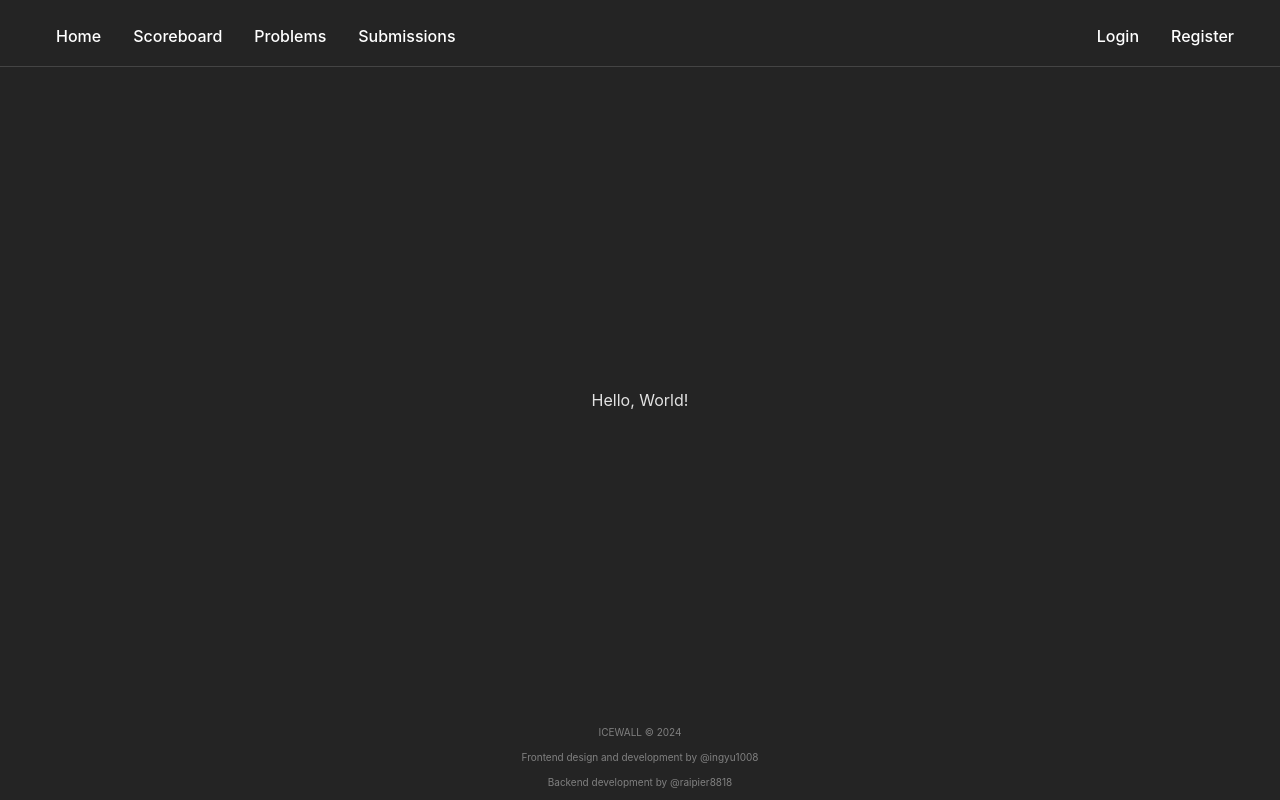
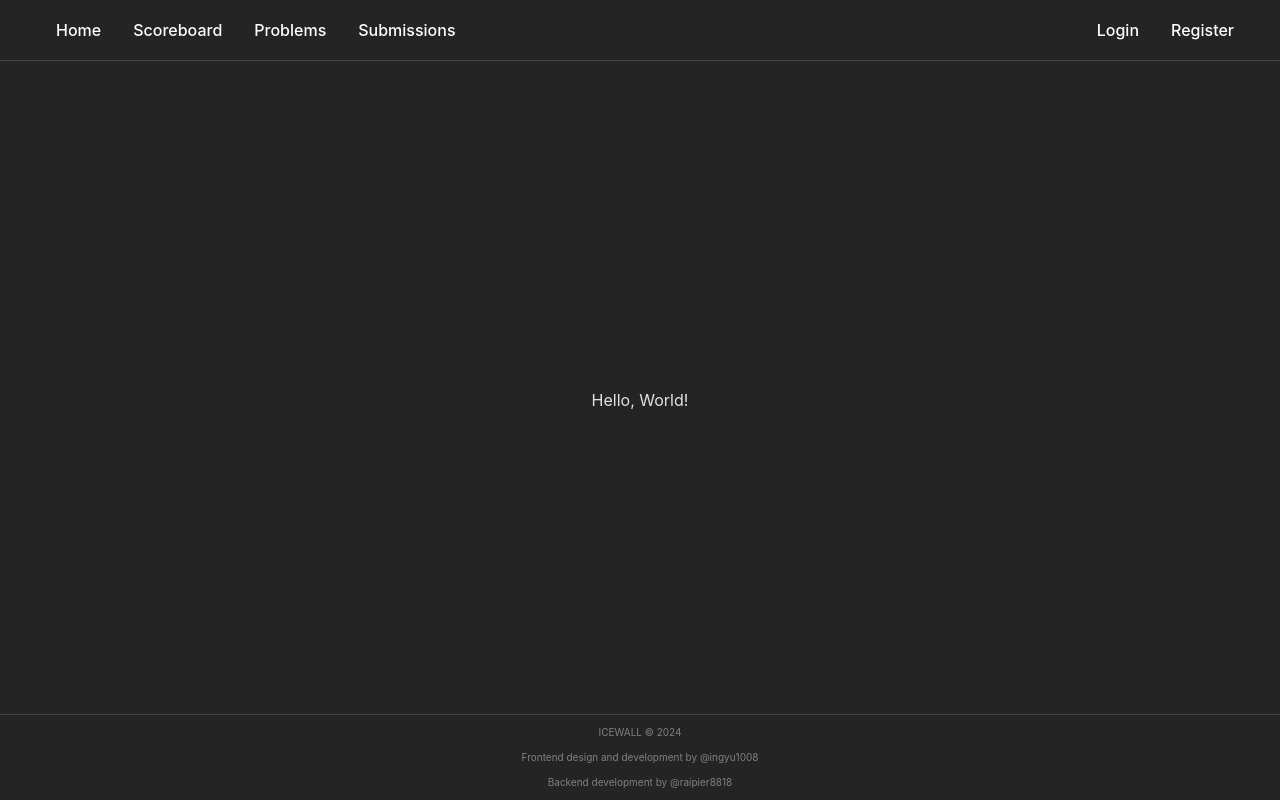
Before and after one commit to HYU-ICEWALL/CTF-Frontend, a React (Vite) app: page / in a window 1280 px wide. Built offline with nearby package versions, Linux system fonts and the light colour scheme; no server answers.

Commit message:
update css on basic components

```diff
--- a/src/styles/Footer.css
+++ b/src/styles/Footer.css
@@ -3,4 +3,6 @@ footer {
   bottom: 0;
   left: 0;
   width: 100%;
+  background-color: #242424;
+  border-top: 1px solid #444444;
 }
--- a/src/styles/Header.css
+++ b/src/styles/Header.css
@@ -15,6 +15,8 @@ nav ul {
 
   padding-right: 30px;
   height: 50px;
+  margin-top: 0px;
+  padding-top: 10px;
 
   border-bottom: 1px solid #444444;
 }
@@ -44,3 +46,7 @@ img {
 .padding {
   margin-left: auto;
 }
+
+nav ul{
+  background-color: #242424;
+}
```
